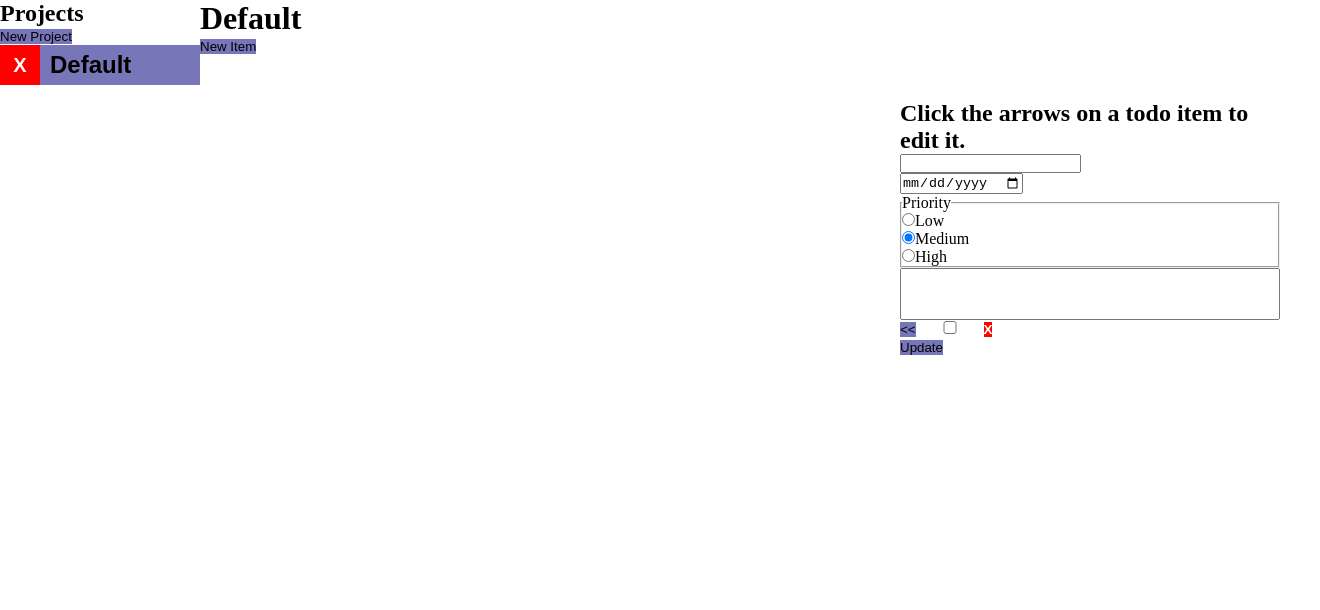
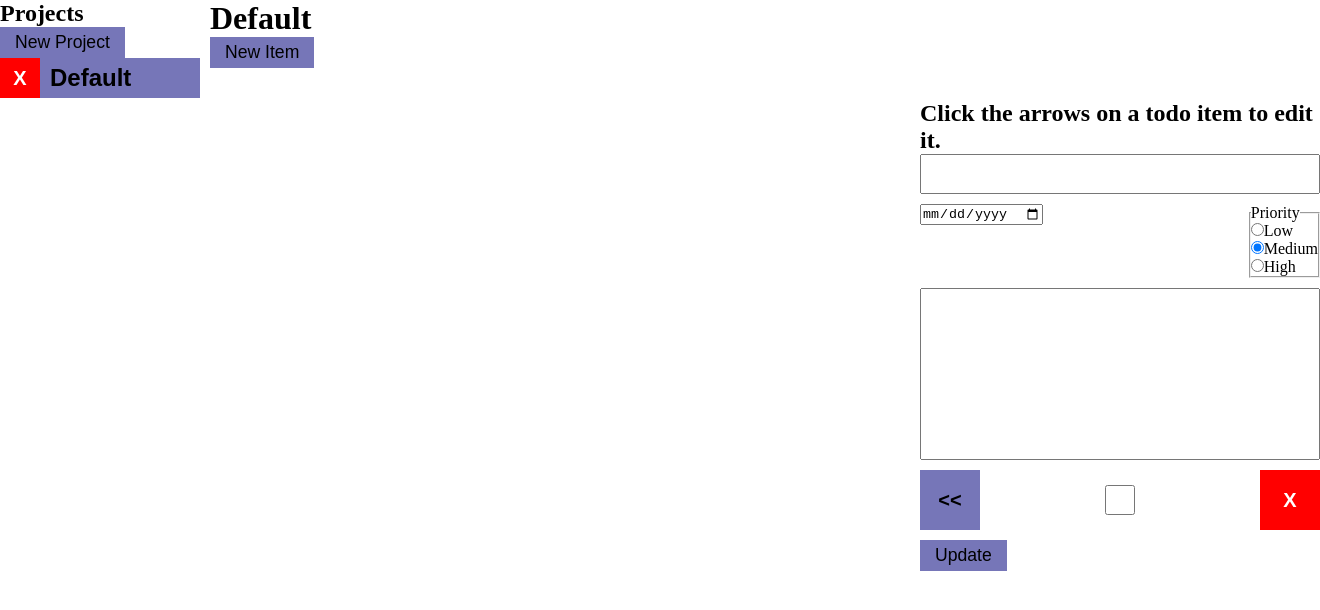
Before and after one commit to jacobwmorris/todo-list, a website built with webpack: page src/samplepage.html in a window 1280 px wide. Shown: the whole page, 1320 px wide, since content can reach past the window. Built offline with nearby package versions, Linux system fonts and the light colour scheme.

Commit message:
Add layout for todo editor

```diff
--- a/src/samplepage.html
+++ b/src/samplepage.html
@@ -10,13 +10,13 @@
     <div id="content">
         <nav>
             <h1>Projects</h1>
-            <button class="new-button" id="project-form-button">New Project</button>
+            <button class="regular-button" id="project-form-button">New Project</button>
             <div class="form-wrapper proj-form no-display">
                 <form action="#" id="new-project-form">
                     <label for="f-proj-name">Title:</label>
                     <input type="text" name="proj-name" id="f-proj-name">
                 </form>
-                <button type="submit" form="new-project-form" id="add-project-button">Add</button>
+                <button type="submit" form="new-project-form" id="add-project-button" class="regular-button">Add</button>
             </div>
             <div id="project-list">
                 <ul>
@@ -28,7 +28,7 @@
             <div id="project-title">
                 <h1>Default</h1>
             </div>
-            <button class="new-button" id="todo-form-button">New Item</button>
+            <button class="regular-button" id="todo-form-button">New Item</button>
         </header>
         <main>
             <div class="form-wrapper todo-form no-display">
@@ -56,7 +56,7 @@
                         <textarea name="description" id="f-desc" cols="60" rows="8"></textarea>
                     </div>
                 </form>
-                <button type="button" form="new-todo-form" id="add-todo-button">Add</button>
+                <button type="button" form="new-todo-form" id="add-todo-button" class="regular-button">Add</button>
             </div>
             <div id="todo-list">
                 <div class="todo" data-priority="L">
@@ -110,7 +110,7 @@
                 <h1>Click the arrows on a todo item to edit it.</h1>
                 <form action="#" id="edit-form">
                     <input type="text" name="edit-title" id="edit-title">
-                    <div class="edit-buttonbox">
+                    <div class="edit-buttonbox edit-tallerbox">
                         <input type="date" name="edit-date" id="edit-date">
                         <fieldset>
                             <legend>Priority</legend>
@@ -119,13 +119,13 @@
                             <label for="edit-pri-hi" class="block-label"><input type="radio" name="edit-pri" value="H" id="edit-pri-hi">High</label>
                         </fieldset>
                     </div>
-                    <textarea name="edit-desc" id="edit-desc"></textarea>
+                    <textarea name="edit-desc" id="edit-desc" rows="10"></textarea>
                     <div class="edit-buttonbox">
                         <button>&lt&lt</button>
-                        <input type="checkbox">
+                        <input type="checkbox" id="edit-done">
                         <button class="red-button">X</button>
                     </div>
-                    <button type="submit">Update</button>
+                    <button type="submit" class="regular-button">Update</button>
                 </form>
             </div>
         </aside>
--- a/src/style.css
+++ b/src/style.css
@@ -28,6 +28,11 @@ button:hover {
     background-color: var(--col-blue-2);
 }
 
+.regular-button {
+    padding: 5px 15px;
+    font-size: 1.1em;
+}
+
 .red-button {
     font-weight: bold;
     color: #fff;
@@ -41,8 +46,9 @@ button:hover {
 /* Main layout */
 #content {
     display: grid;
-    grid-template-columns: 200px 700px 1fr;
+    grid-template-columns: 200px 700px 400px;
     grid-template-rows: 100px 800px;
+    column-gap: 10px;
 }
 
 nav {
@@ -68,6 +74,7 @@ aside {
 }
 
 .project-expand {
+    padding: 0;
     font-weight: bold;
 }
 
@@ -182,3 +189,36 @@ input[type="checkbox"] {
 .todo > *:not(.todo-expand) {
     border-right: 2px solid var(--col-blue-3);
 }
+
+/* Expanded Todo / Editor */
+#edit-form > * {
+    margin-bottom: 10px;
+}
+
+#edit-title {
+    width: 100%;
+    height: 40px;
+    font-size: 24px;
+    padding: 4px;
+}
+
+.edit-buttonbox {
+    height: 60px;
+    display: flex;
+    justify-content: space-between;
+    /* align-items: stretch; */
+}
+
+.edit-tallerbox {
+    height: auto;
+}
+
+#edit-date {
+    align-self: flex-start;
+}
+
+.edit-buttonbox > button {
+    width: 60px;
+    font-size: 20px;
+    font-weight: bold;
+}
```
Also changed, not shown: dist/index.html, dist/main.js.
